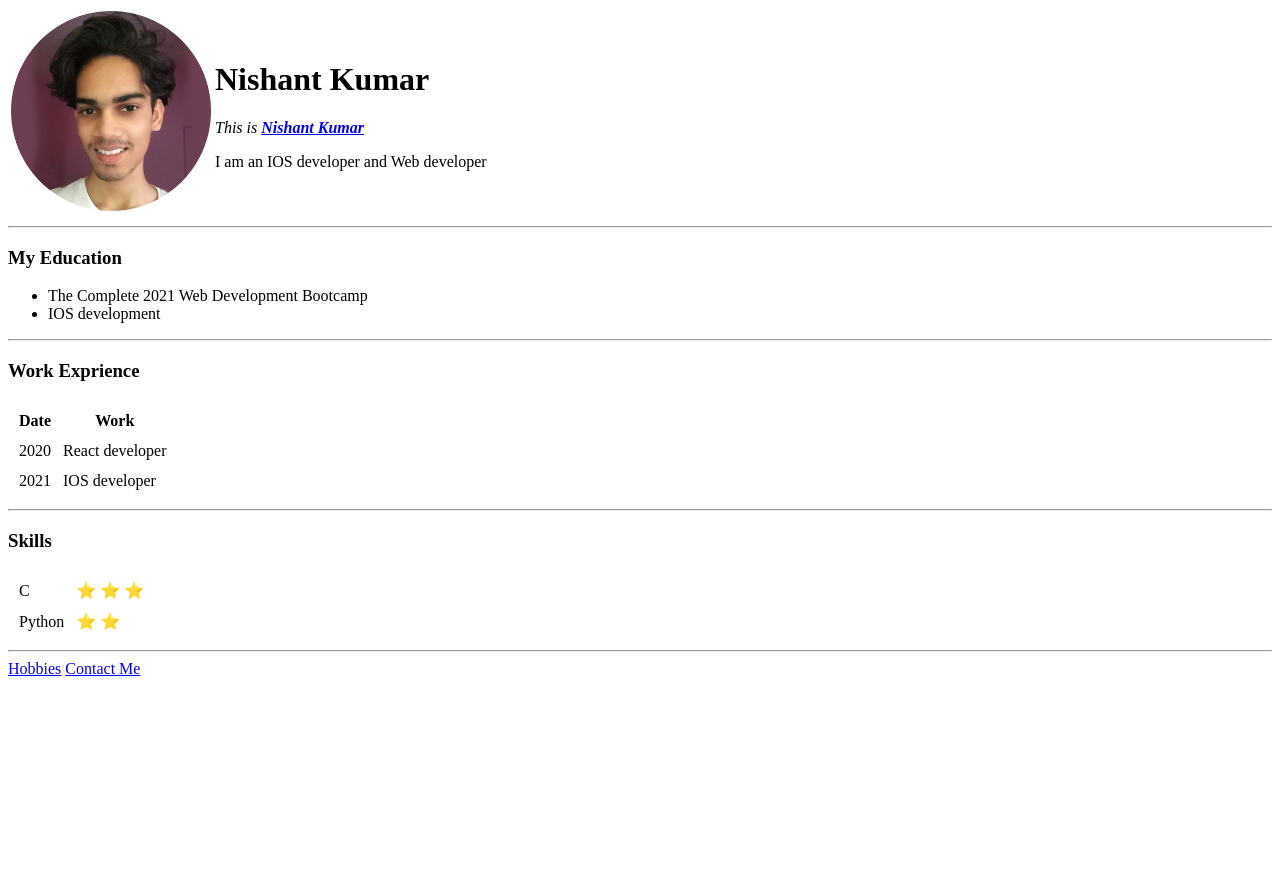
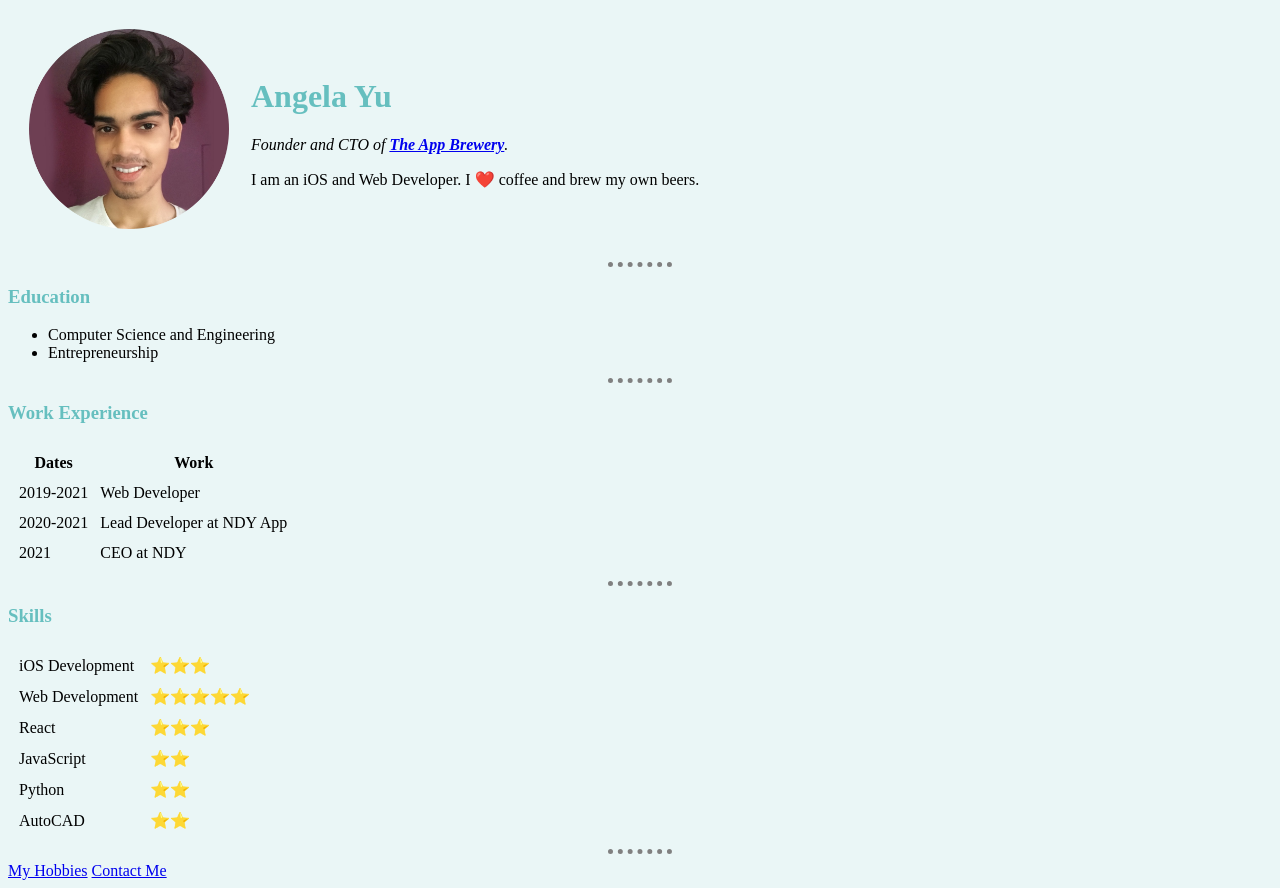
Before and after one commit to nishantminerva/CV, a plain HTML site: page index.html in a window 1280 px wide. Before the commit the page ends 800 px from the top, so only its background shows below. Drawn offline with Linux system fonts and the light colour scheme.

Commit message:
Adding some styling

```diff
--- a/index.html
+++ b/index.html
@@ -1,64 +1,80 @@
 <!DOCTYPE html>
-<html lang="en">
+<html>
   <head>
-    <meta charset="UTF-8">
-    <meta http-equiv="X-UA-Compatible" content="IE=edge">
-    <meta name="viewport" content="width=device-width, initial-scale=1.0">
-    <title>Nishant Kumar</title>
+    <meta charset="utf-8">
+    <title>Angela's Personal Site</title>
+    <link rel="stylesheet" href="style.css">
   </head>
+
   <body>
-    <table>
+    <table cellspacing="20">
       <tr>
-            <td><img src="Me.png" alt="Nishant Picture" height="200px" width="200px"></td>
-            <td>
-                <h1>Nishant Kumar</h1>
-                <p><em>This is <strong><a href="https://www.linkedin.com/in/nishantminerva/">Nishant Kumar</a></strong></em></p>
-                <p>I am an IOS developer and Web developer</p>
-            </td>
+        <td><img src="Me.png" alt="angela profile picture" height="200px" width="200px"></td>
+        <td><h1>Angela Yu</h1>
+        <p><em>Founder and CTO of <strong><a href="https://www.appbrewery.co/">The App Brewery</a></strong>.</em></p>
+        <p>I am an iOS and Web Developer. I ❤️ coffee and brew my own beers.</p></td>
       </tr>
     </table>
     <hr>
-    <h3>My Education</h3>
+    <h3>Education</h3>
     <ul>
-        <li>The Complete 2021 Web Development Bootcamp</li>
-        <li>IOS development</li>
+      <li>Computer Science and Engineering</li>
+      <li>Entrepreneurship</li>
     </ul>
     <hr>
-    <h3>Work Exprience</h3>
-    <table cellspacing="10px">
+    <h3>Work Experience</h3>
+    <table cellspacing="10">
       <thead>
         <tr>
-                <th>Date</th>
+          <th>Dates</th>
           <th>Work</th>
         </tr>
       </thead>
       <tbody>
         <tr>
-                <td>2020</td>
-                <td>React developer</td>
+          <td>2019-2021</td>
+          <td>Web Developer </td>
+        </tr>
+        <tr>
+          <td>2020-2021</td>
+          <td>Lead Developer at NDY App</td>
         </tr>
         <tr>
           <td>2021</td>
-                <td>IOS developer</td>
+          <td>CEO at NDY</td>
         </tr>
       </tbody>
     </table>
     <hr>
-    <h3><strong>Skills</strong></h3>
-    <table cellspacing="10px">
-        <tbody>
+    <h3>Skills</h3>
+    <table cellspacing="10">
       <tr>
-                <td>C</td>
-                <td>&#11088 &#11088 &#11088</td>
+        <td>iOS Development</td>
+        <td>⭐️⭐️⭐️</td>
+      </tr>
+      <tr>
+        <td>Web Development</td>
+        <td>⭐️⭐️⭐️⭐️⭐️</td>
+      </tr>
+      <tr>
+        <td>React</td>
+        <td>⭐️⭐️⭐️</td>
+      </tr>
+      <tr>
+        <td>JavaScript</td>
+        <td>⭐️⭐️</td>
       </tr>
       <tr>
         <td>Python</td>
-                <td>&#11088 &#11088</td>
+        <td>⭐️⭐️</td>
       </tr>
-        </tbody>
+      <tr>
+        <td>AutoCAD</td>
+        <td>⭐️⭐️</td>
+      </tr>
     </table>
     <hr>
-    <a href="hobbies.html">Hobbies</a>
+    <a href="hobbies.html">My Hobbies</a>
     <a href="contact.html">Contact Me</a>
   </body>
 </html>
--- /dev/null
+++ b/style.css
@@ -0,0 +1,18 @@
+body {
+    background-color: #EAF6F6;
+}
+hr {
+    border-style: dotted none none;
+    border-color: grey;
+    border-width: 5px;
+    height: 0px;
+    width: 5%;
+}
+
+h1 {
+    color: #66BFBF;
+}
+
+h3 {
+    color: #66BFBF;
+}
```
Also changed, not shown: contact.html (+1 -0 lines), hobbies.html (+1 -0 lines). Lines whose indentation alone changed are shown as unchanged.
